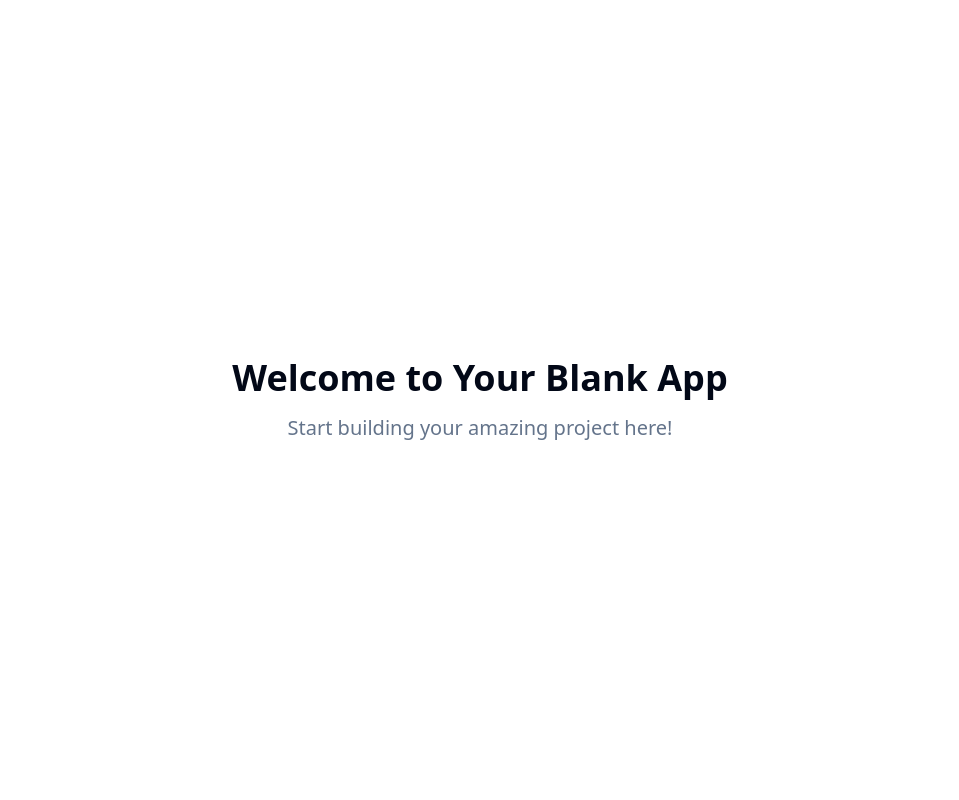
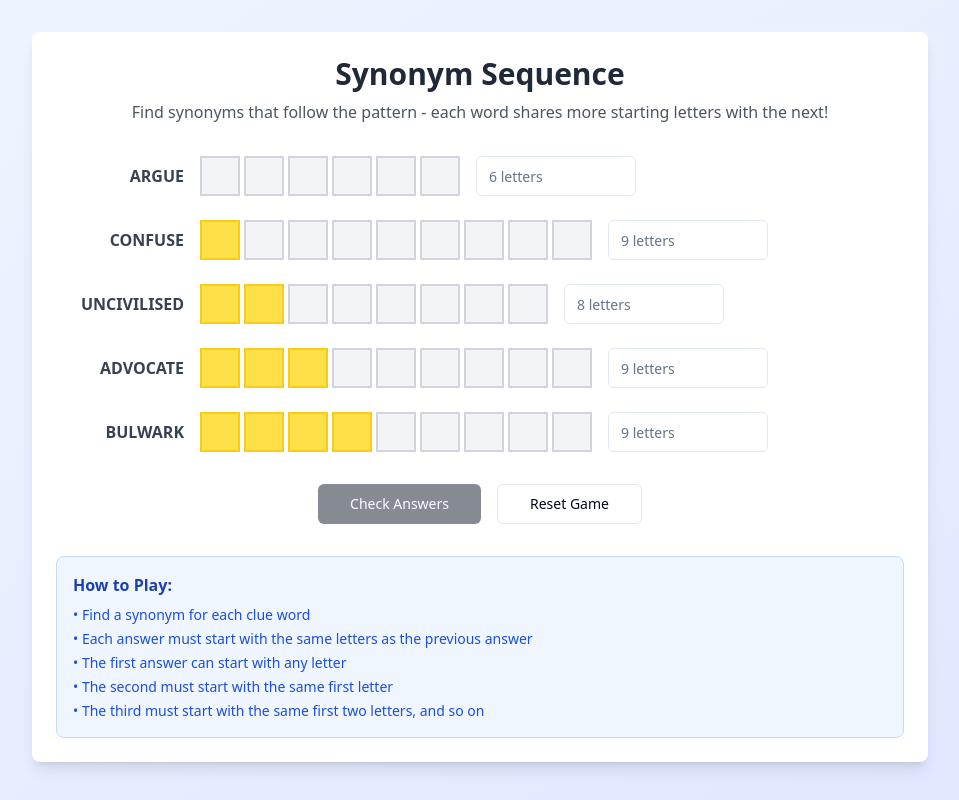
Before and after one commit to Pranav4399/cascade, a React (Vite) app: page / in a window 1280 px wide. Shown: the whole page, without its empty margins (160-1119 px from the left). Built offline with nearby package versions, Linux system fonts and the light colour scheme.

Commit message:
Add synonym game
Implement a game where users guess synonyms of clues, with a pattern of shared initial letters.

```diff
--- /dev/null
+++ b/src/components/GameGrid.tsx
@@ -0,0 +1,187 @@
+
+import React, { useState, useEffect } from 'react';
+import { Button } from '@/components/ui/button';
+import { Input } from '@/components/ui/input';
+import { toast } from '@/hooks/use-toast';
+
+interface WordData {
+  clue: string;
+  answer: string;
+  length: number;
+}
+
+const gameWords: WordData[] = [
+  { clue: "ARGUE", answer: "BICKER", length: 6 },
+  { clue: "CONFUSE", answer: "BAMBOOZLE", length: 9 },
+  { clue: "UNCIVILISED", answer: "BARBARIC", length: 8 },
+  { clue: "ADVOCATE", answer: "BARRISTER", length: 9 },
+  { clue: "BULWARK", answer: "BARRICADE", length: 9 }
+];
+
+const GameGrid = () => {
+  const [userAnswers, setUserAnswers] = useState<string[]>(Array(5).fill(''));
+  const [submittedAnswers, setSubmittedAnswers] = useState<string[]>(Array(5).fill(''));
+  const [gameComplete, setGameComplete] = useState(false);
+
+  const handleInputChange = (index: number, value: string) => {
+    const newAnswers = [...userAnswers];
+    newAnswers[index] = value.toUpperCase();
+    setUserAnswers(newAnswers);
+  };
+
+  const validatePattern = (answers: string[]): boolean => {
+    for (let i = 1; i < answers.length; i++) {
+      if (!answers[i]) continue;
+      const prevAnswer = answers[i - 1];
+      const currentAnswer = answers[i];
+
+      if (prevAnswer && currentAnswer) {
+        const requiredPrefix = prevAnswer.substring(0, i);
+        if (!currentAnswer.startsWith(requiredPrefix)) {
+          return false;
+        }
+      }
+    }
+    return true;
+  };
+
+  const checkAnswers = () => {
+    const correctAnswers = userAnswers.map((answer, index) =>
+      answer === gameWords[index].answer
+    );
+
+    const allCorrect = correctAnswers.every(correct => correct);
+    const patternValid = validatePattern(userAnswers);
+
+    if (allCorrect && patternValid) {
+      setGameComplete(true);
+      toast({
+        title: "Congratulations!",
+        description: "You've solved the puzzle perfectly!",
+      });
+    } else if (!patternValid) {
+      toast({
+        title: "Pattern Error",
+        description: "Make sure each word follows the sequence pattern!",
+        variant: "destructive",
+      });
+    } else {
+      toast({
+        title: "Some answers are incorrect",
+        description: "Keep trying! Check your synonyms.",
+        variant: "destructive",
+      });
+    }
+
+    setSubmittedAnswers([...userAnswers]);
+  };
+
+  const resetGame = () => {
+    setUserAnswers(Array(5).fill(''));
+    setSubmittedAnswers(Array(5).fill(''));
+    setGameComplete(false);
+  };
+
+  const renderLetterBoxes = (wordIndex: number) => {
+    const word = gameWords[wordIndex];
+    const userAnswer = submittedAnswers[wordIndex] || '';
+    const boxes = [];
+
+    for (let i = 0; i < word.length; i++) {
+      const letter = userAnswer[i] || '';
+      const isCorrect = letter === word.answer[i];
+      const isHighlighted = i < wordIndex; // Highlight shared prefix letters
+
+      boxes.push(
+        <div
+          key={i}
+          className={`
+            w-10 h-10 border-2 flex items-center justify-center font-bold text-lg
+            ${isHighlighted ? 'bg-yellow-300 border-yellow-400' : 'bg-gray-100 border-gray-300'}
+            ${submittedAnswers[wordIndex] && isCorrect ? 'bg-green-200 border-green-400' : ''}
+            ${submittedAnswers[wordIndex] && !isCorrect && letter ? 'bg-red-200 border-red-400' : ''}
+            transition-colors duration-200
+          `}
+        >
+          {letter}
+        </div>
+      );
+    }
+
+    return boxes;
+  };
+
+  return (
+    <div className="max-w-4xl mx-auto p-6 bg-white rounded-lg shadow-lg">
+      <div className="text-center mb-8">
+        <h1 className="text-3xl font-bold text-gray-800 mb-2">Synonym Sequence</h1>
+        <p className="text-gray-600">
+          Find synonyms that follow the pattern - each word shares more starting letters with the next!
+        </p>
+      </div>
+
+      <div className="space-y-6">
+        {gameWords.map((word, index) => (
+          <div key={index} className="flex items-center gap-4">
+            <div className="w-32 text-right font-semibold text-gray-700">
+              {word.clue}
+            </div>
+
+            <div className="flex gap-1">
+              {renderLetterBoxes(index)}
+            </div>
+
+            <Input
+              value={userAnswers[index]}
+              onChange={(e) => handleInputChange(index, e.target.value)}
+              placeholder={`${word.length} letters`}
+              className="w-40"
+              disabled={gameComplete}
+              maxLength={word.length}
+            />
+          </div>
+        ))}
+      </div>
+
+      <div className="flex justify-center gap-4 mt-8">
+        <Button
+          onClick={checkAnswers}
+          disabled={gameComplete || userAnswers.some(answer => !answer)}
+          className="px-8 py-2"
+        >
+          Check Answers
+        </Button>
+
+        <Button
+          onClick={resetGame}
+          variant="outline"
+          className="px-8 py-2"
+        >
+          Reset Game
+        </Button>
+      </div>
+
+      {gameComplete && (
+        <div className="mt-8 p-4 bg-green-100 border border-green-300 rounded-lg text-center">
+          <h2 className="text-xl font-bold text-green-800 mb-2">Puzzle Solved!</h2>
+          <p className="text-green-700">
+            Great job finding all the synonyms in the correct sequence pattern!
+          </p>
+        </div>
+      )}
+
+      <div className="mt-8 p-4 bg-blue-50 border border-blue-200 rounded-lg">
+        <h3 className="font-semibold text-blue-800 mb-2">How to Play:</h3>
+        <ul className="text-blue-700 text-sm space-y-1">
+          <li>• Find a synonym for each clue word</li>
+          <li>• Each answer must start with the same letters as the previous answer</li>
+          <li>• The first answer can start with any letter</li>
+          <li>• The second must start with the same first letter</li>
+          <li>• The third must start with the same first two letters, and so on</li>
+        </ul>
+      </div>
+    </div>
+  );
+};
+
+export default GameGrid;
--- a/src/pages/Index.tsx
+++ b/src/pages/Index.tsx
@@ -1,11 +1,11 @@
-// Update this page (the content is just a fallback if you fail to update the page)
+
+import GameGrid from '@/components/GameGrid';
 
 const Index = () => {
   return (
-    <div className="min-h-screen flex items-center justify-center bg-background">
-      <div className="text-center">
-        <h1 className="text-4xl font-bold mb-4">Welcome to Your Blank App</h1>
-        <p className="text-xl text-muted-foreground">Start building your amazing project here!</p>
+    <div className="min-h-screen bg-gradient-to-br from-blue-50 to-indigo-100 py-8">
+      <div className="container mx-auto px-4">
+        <GameGrid />
       </div>
     </div>
   );
```
